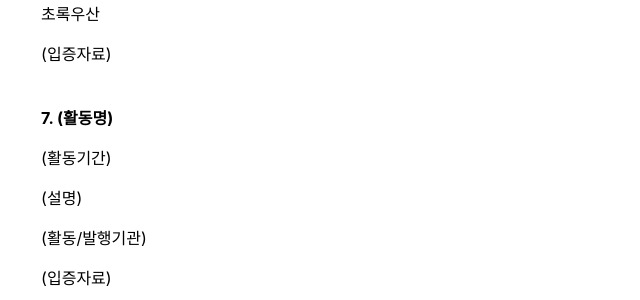
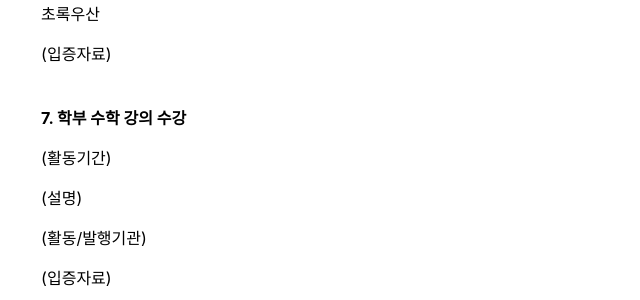
Before and after one commit to mino-jeong/mino-jeong.github.io, a Jekyll site: the page built from postech.md, in a window 1280 px wide and 900 px high, scrolled down 1562 px. Shown: the part 152-452 px from the top of the window, without its empty margins (262-902 px from the left). Built offline with Jekyll 4.4.1, drawn with Linux system fonts in a browser that asks for light colours.

Commit message:
Update postech.yml

```diff
--- a/_data/postech.yml
+++ b/_data/postech.yml
@@ -47,7 +47,7 @@
   institution: '초록우산'
   document: '(입증자료)'
 
-- title: '7. (활동명)'
+- title: '7. 학부 수학 강의 수강'
   date: '(활동기간)'
   description: '(설명)'
   institution: '(활동/발행기관)'
```
